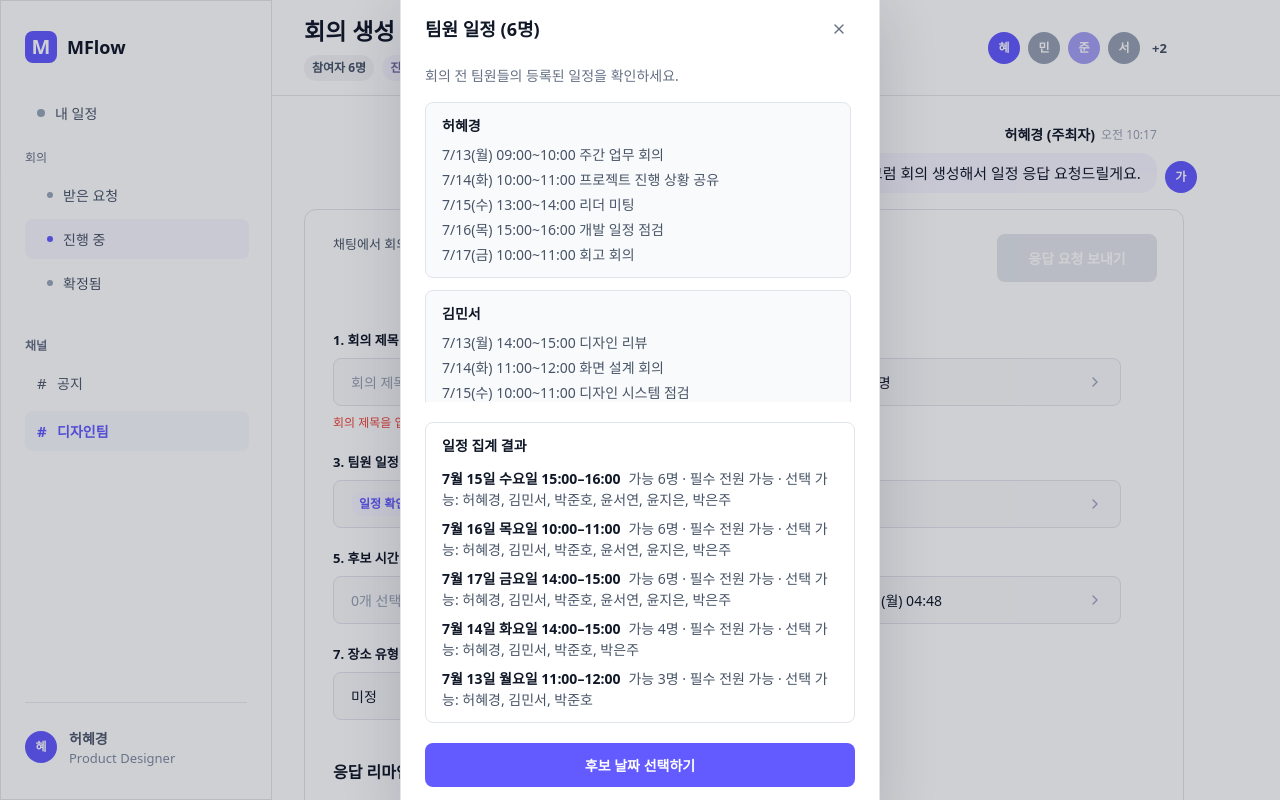
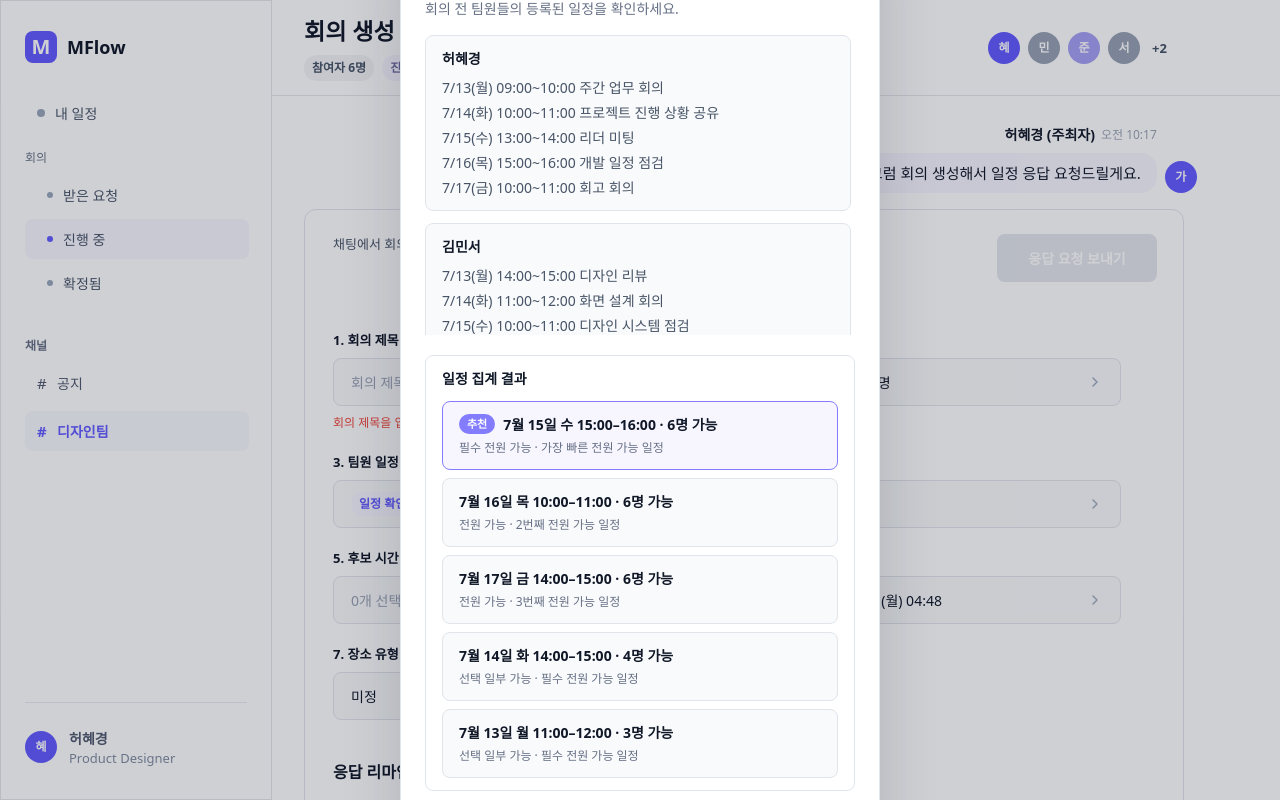
Before and after one commit to gjgprud0306/meetflow-tosschallenge, a React (Vite) app: page /meetings/new in a window 1280 px wide. Both pictures are taken after a click on the button "일정 확인 (6명)". Built offline with nearby package versions, Linux system fonts and the light colour scheme; a web font is replaced by a local one.

Commit message:
Refine attendee modal and aggregation list

```diff
--- a/src/components/MeetingCreateCard.tsx
+++ b/src/components/MeetingCreateCard.tsx
@@ -4,7 +4,6 @@ import { useNavigate } from "react-router-dom";
 import { AvatarBadge } from "@/components/AvatarBadge";
 import { Button } from "@/components/ui/button";
 import {
-  attendeeName,
   getAvailabilityStatus,
   getChronologicalEligibleSlots,
   getEligibleAvailabilitySlots,
@@ -479,26 +478,40 @@ export function MeetingCreateCard({ options }: MeetingCreateCardProps) {
               일정 집계 결과
             </h3>
             <div className="mt-3 space-y-2">
-              {eligibleSlots.map((item) => {
-                const optionalAvailableNames = item.availableIds
-                  .filter((id) => !requiredAttendeeIds.has(id))
-                  .map(attendeeName)
-                  .filter(Boolean);
+              {eligibleSlots.map((item, index) => {
+                const status = getAvailabilityStatus(item, meeting);
+                const isRecommended = index === 0;
+                const dateLabel = item.dateLabel.replace("요일", "");
+                const description =
+                  item.availableIds.length === meeting.attendeeIds.length
+                    ? index === 0
+                      ? "가장 빠른 전원 가능 일정"
+                      : `${index + 1}번째 전원 가능 일정`
+                    : "필수 전원 가능 일정";
 
                 return (
                   <div
-                  className="text-sm font-medium leading-[21px] text-[#475467]"
+                    className={cn(
+                      "rounded-lg border px-4 py-3",
+                      isRecommended
+                        ? "border-[#837CFF] bg-[#F7F6FF]"
+                        : "border-[#E0E4EB] bg-[#F9FAFB]",
+                    )}
                     key={item.id}
                   >
-                  <span className="font-bold text-[#101828]">
-                    {item.dateLabel} {item.timeLabel}
+                    <div className="flex items-center gap-2 text-sm font-bold leading-[21px] text-[#101828]">
+                      {isRecommended ? (
+                        <span className="rounded-full bg-[#837CFF] px-2 py-[2px] text-[11px] font-bold leading-[16px] text-white">
+                          추천
                         </span>
-                  <span className="ml-2">
-                    가능 {item.availableIds.length}명 · 필수 전원 가능
-                    {optionalAvailableNames.length > 0
-                      ? ` · 선택 가능: ${optionalAvailableNames.join(", ")}`
-                      : ""}
+                      ) : null}
+                      <span>
+                        {dateLabel} {item.timeLabel} · {item.availableIds.length}명 가능
                       </span>
+                    </div>
+                    <p className="mt-1 text-xs font-medium leading-[18px] text-[#667085]">
+                      {status.label === "추천" ? "필수 전원 가능" : status.label} · {description}
+                    </p>
                   </div>
                 );
               })}
@@ -522,7 +535,7 @@ export function MeetingCreateCard({ options }: MeetingCreateCardProps) {
     if (modal === "attendees") {
       return (
         <ChoiceModal onClose={() => setModal(null)} title="참석자 선택">
-          <div className="space-y-3">
+          <div className="max-h-[360px] space-y-3 overflow-y-auto pr-1">
             {attendees.map((attendee) => {
               const selected = meeting.attendeeIds.includes(attendee.id);
               const required = meeting.requiredAttendeeIds.includes(attendee.id);
@@ -588,6 +601,18 @@ export function MeetingCreateCard({ options }: MeetingCreateCardProps) {
                 </div>
               );
             })}
+          </div>
+          <div className="sticky bottom-0 mt-5 border-t border-[#E0E4EB] bg-white pt-4">
+            <div className="mb-2 text-center text-xs font-bold leading-[18px] text-[#667085]">
+              {meeting.attendeeIds.length}명 선택 완료
+            </div>
+            <Button
+              className="h-12 w-full rounded-lg bg-[#635BFF] text-sm font-bold leading-[21px] text-white hover:bg-[#635BFF]/90 disabled:bg-[#C9CED8] disabled:text-white"
+              disabled={meeting.attendeeIds.length === 0}
+              onClick={() => setModal(null)}
+            >
+              선택 완료
+            </Button>
           </div>
         </ChoiceModal>
       );
```
Also changed, not shown: 5 other files (tests, documents, lock files or other folders). Lines whose indentation alone changed are shown as unchanged.
